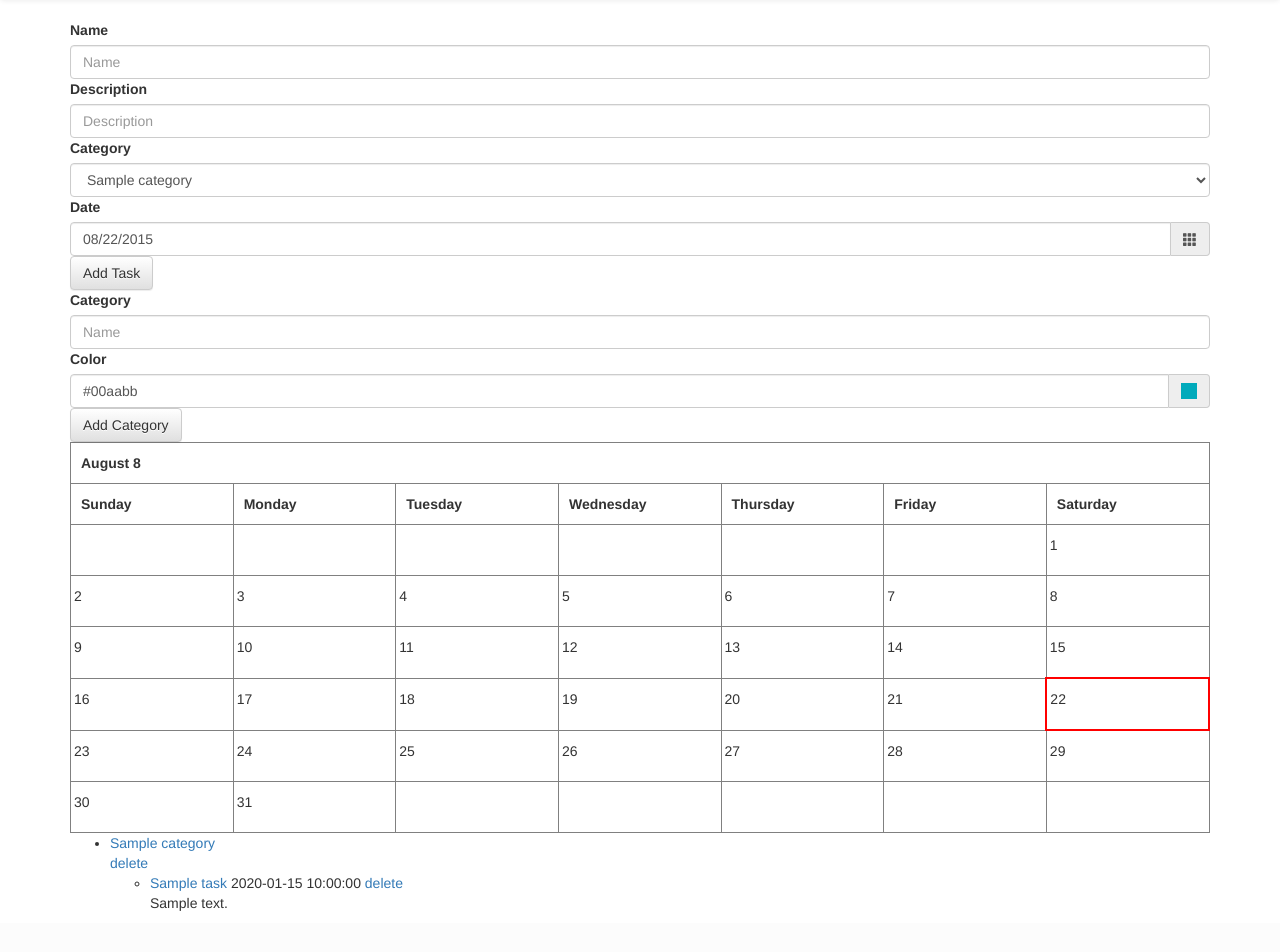
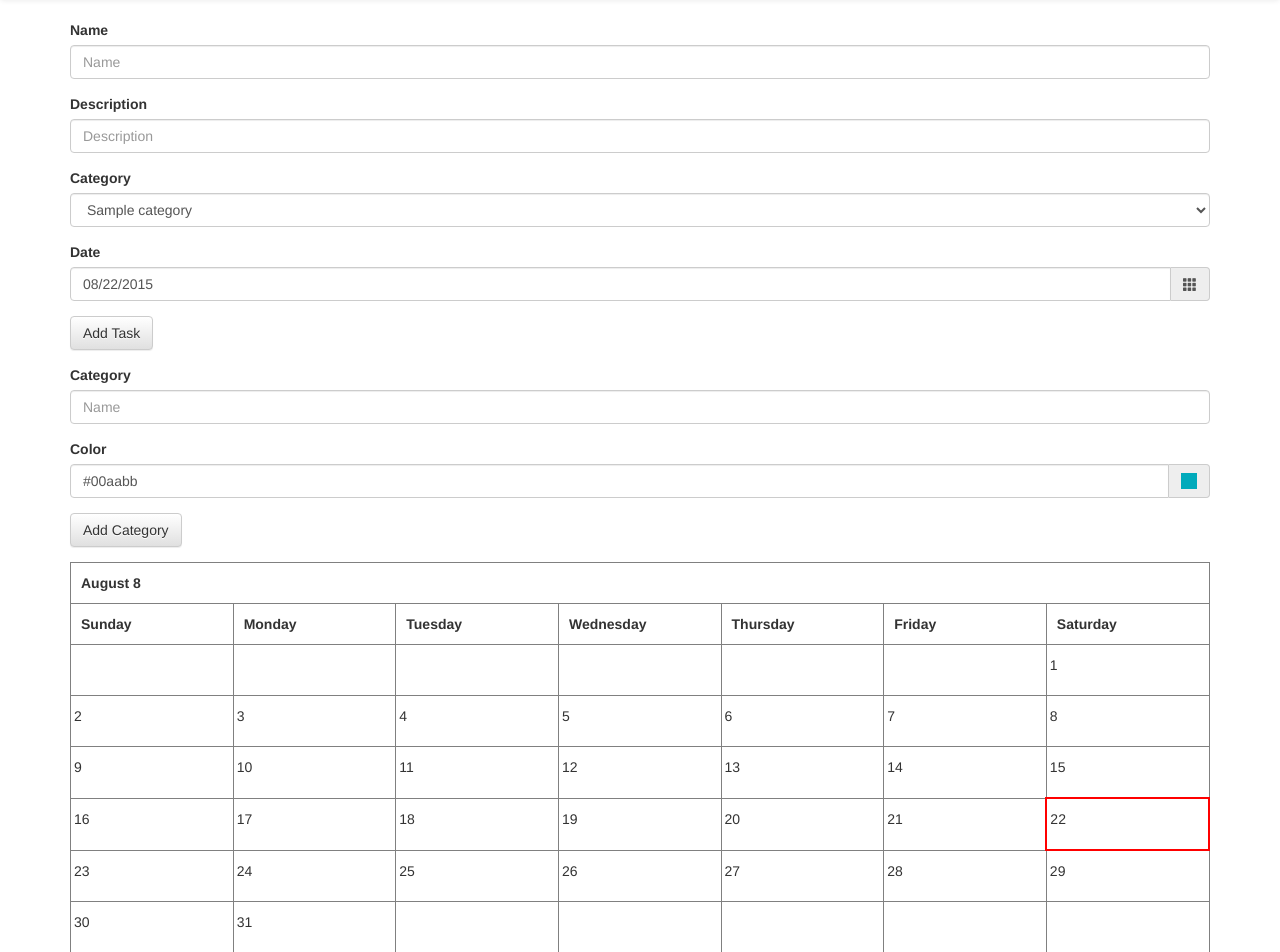
Before and after one commit to nicholasday/calendar, a Flask app: page / in a window 1280 px wide. Shown: the part 52-1004 px from the top of the page. Before the commit the page ends 963 px from the top, so only its background shows below. Run offline with Flask 2, Linux system fonts and the light colour scheme; a user stored in the database is signed in; tables that the repository leaves empty hold one stand-in row (values such as "Sample post"); some libraries are stand-ins or nearby versions.

Commit message:
Fixed stupid spelling mistake of forum vs form

```diff
--- a/templates/index.html
+++ b/templates/index.html
@@ -9,15 +9,15 @@ $('.color-group').colorpicker();
 });
 </script>
 <form action="/task" method="post" id="new_task" class="pull-left">
-  <div class="forum-group">
+  <div class="form-group">
     <label for="name-input">Name</label>
     <input type="text" class="form-control" id="name-input" name="name" placeholder="Name" />
   </div>
-  <div class="forum-group">
+  <div class="form-group">
     <label for="description-input">Description</label>
     <input type="text" class="form-control" id="description-input" name="description" placeholder="Description" />
   </div>
-  <div class="forum-group">
+  <div class="form-group">
     <label for="category-input">Category</label>
     <select name="category" form="new_task" class="form-control">
     {% for category in categories %}
@@ -25,28 +25,32 @@ $('.color-group').colorpicker();
     {% endfor %}
     </select>
   </div>
-  <div class="forum-group">
+  <div class="form-group">
     <label for="datepicker-input">Date</label>
     <div class="input-group date">
         <input type="text" class="form-control" id="datepicker-input" value="{{ date }}" autocomplete="off">
         <div class="input-group-addon"><span class="glyphicon glyphicon-th" aria-hidden="true"></span></div>
     </div>
   </div>
-  <button type="submit" class="btn btn-default">Add Task</button>
+  <div class="form-group">
+    <button type="submit" class="btn btn-default">Add Task</button>
+  </div>
 </form>
 <form action="/category" method="post" id="new_category" class="pull-right">
-  <div class="forum-group">
+  <div class="form-group">
     <label for="new-category-input">Category</label>
     <input type="text" class="form-control" id="new-category-input" name="name" placeholder="Name" />
   </div>
-  <div class="forum-group">
+  <div class="form-group">
     <label for="color-input">Color</label>
     <div class="input-group color-group">
         <input type="text" class="form-control" id="color-input" name="color" value="00AABB" />
         <span class="input-group-addon"><i></i></span>
     </div>
   </div>
-  <button type="submit" class="btn btn-default">Add Category</button>
+  <div class="form-group">
+    <button type="submit" class="btn btn-default">Add Category</button>
+  </div>
 </form>
  {{ calendar|safe }}
 <ul>
```
Also changed, not shown: templates/category.html (+5 -3 lines), templates/login.html (+6 -2 lines), templates/task.html (+7 -5 lines).
